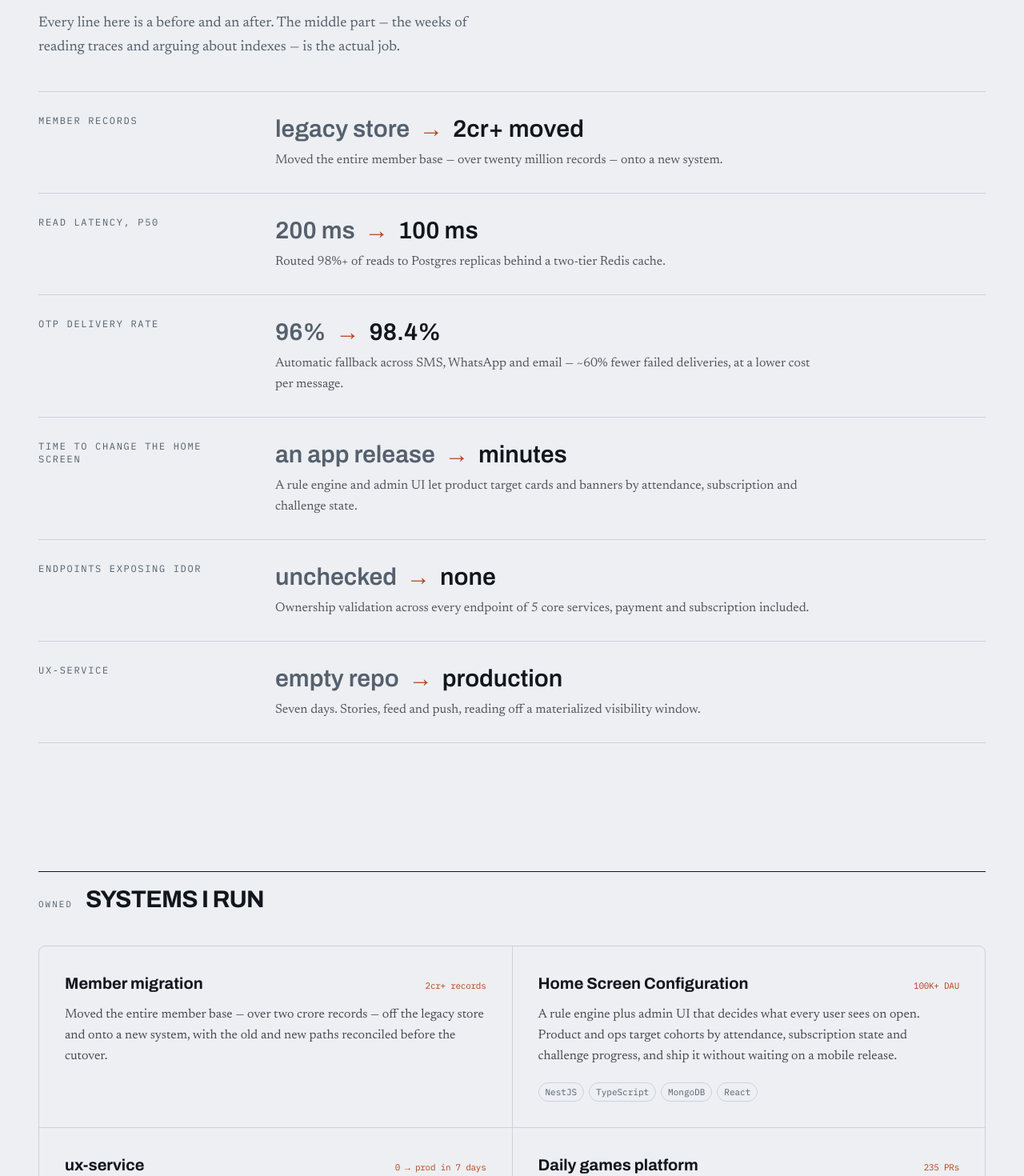
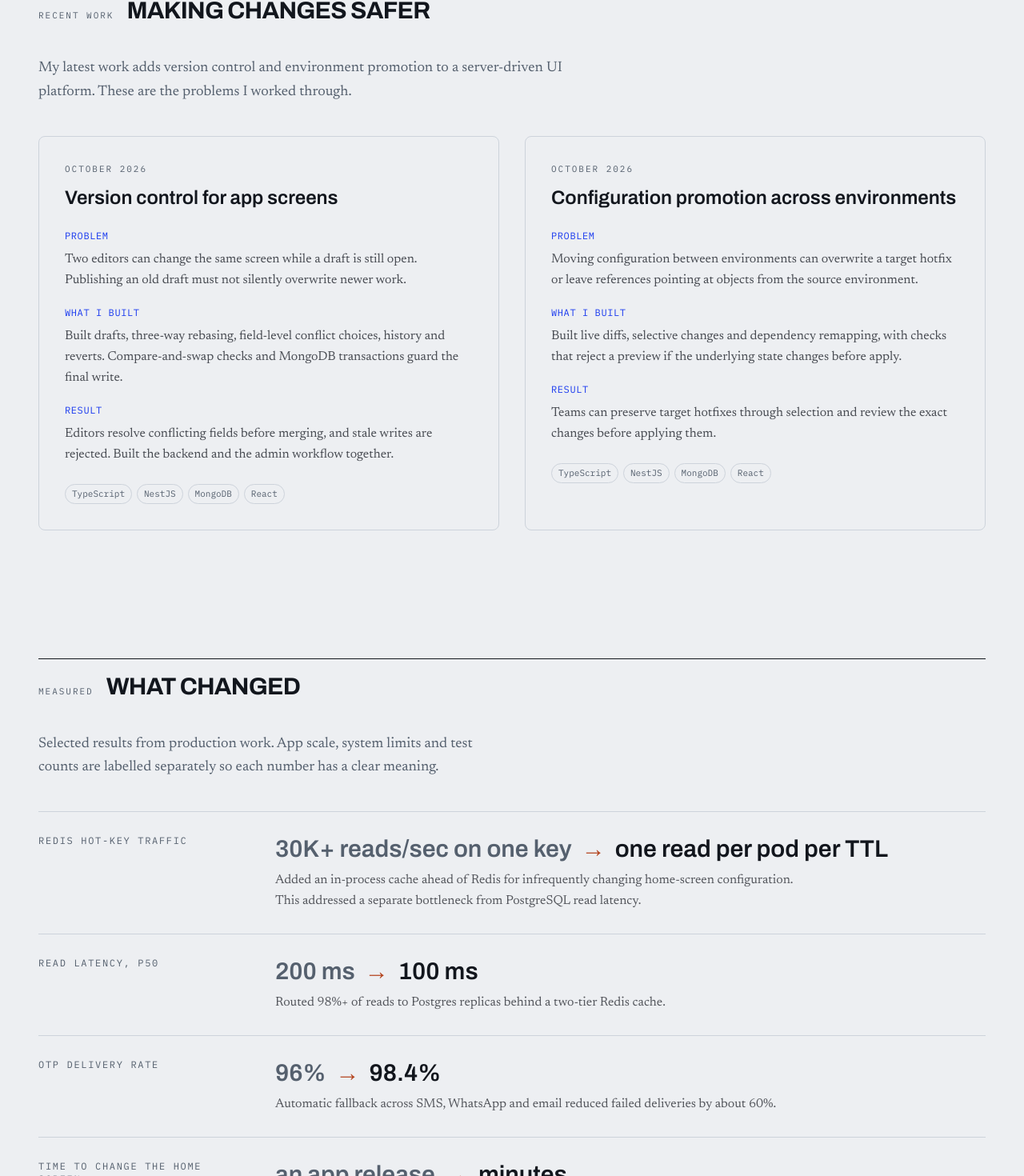
Before and after one commit to keshavsaini0311/portfolio, a React (Vite) app: page / in a window 1280 px wide. Shown: the part 762-2232 px from the top of the page at 80% size. Built offline with nearby package versions, Linux system fonts and the light colour scheme.

Commit message:
Add recent engineering case studies and verified project metrics

```diff
--- a/src/App.jsx
+++ b/src/App.jsx
@@ -1,6 +1,6 @@
 import Nav from './components/Nav'
 import Hero from './components/Hero'
-import { Evidence, Systems, Built, Toolkit, Contact } from './components/Sections'
+import { RecentWork, Evidence, Systems, Built, Toolkit, Contact } from './components/Sections'
 
 export default function App() {
   return (
@@ -8,6 +8,7 @@ export default function App() {
       <Nav />
       <main>
         <Hero />
+        <RecentWork />
         <Evidence />
         <Systems />
         <Built />
--- a/src/components/Hero.jsx
+++ b/src/components/Hero.jsx
@@ -39,11 +39,11 @@ function Console() {
     <div className="overflow-hidden rounded-lg border border-console bg-console shadow-[0_24px_48px_-24px_rgba(18,22,29,0.55)]">
       <div className="flex items-center justify-between border-b border-console-line px-4 py-2.5">
         <span className="font-mono text-[0.625rem] uppercase tracking-[0.16em] text-console-dim">
-          habuild · production
+          engineering work
         </span>
         <span className="flex items-center gap-2 font-mono text-[0.625rem] uppercase tracking-[0.16em] text-console-dim">
           <span className="h-1.5 w-1.5 rounded-full bg-emerald-400" aria-hidden="true" />
-          consuming
+          replaying
         </span>
       </div>
 
--- a/src/components/Nav.jsx
+++ b/src/components/Nav.jsx
@@ -1,6 +1,7 @@
 import { profile } from '../data'
 
 const links = [
+  { href: '#recent', label: 'Recent' },
   { href: '#evidence', label: 'Evidence' },
   { href: '#systems', label: 'Systems' },
   { href: '#built', label: 'Built' },
--- a/src/components/Sections.jsx
+++ b/src/components/Sections.jsx
@@ -1,4 +1,4 @@
-import { ledger, systems, projects, stack, proof, profile } from '../data'
+import { recentWork, ledger, systems, projects, stack, proof, profile } from '../data'
 
 // The eyebrow names the kind of claim the section makes, so the labels carry
 // information rather than counting to five.
@@ -18,8 +18,8 @@ export function Evidence() {
   return (
     <Section id="evidence" label="Measured" title="What changed">
       <p className="mb-10 max-w-xl text-lg leading-relaxed text-graphite">
-        Every line here is a before and an after. The middle part — the weeks of reading
-        traces and arguing about indexes — is the actual job.
+        Selected results from production work. App scale, system limits and test counts
+        are labelled separately so each number has a clear meaning.
       </p>
 
       <dl className="border-t border-rule">
@@ -50,6 +50,36 @@ export function Evidence() {
   )
 }
 
+export function RecentWork() {
+  return (
+    <Section id="recent" label="Recent work" title="Making changes safer">
+      <p className="mb-10 max-w-2xl text-lg leading-relaxed text-graphite">
+        My latest work adds version control and environment promotion to a
+        server-driven UI platform. These are the problems I worked through.
+      </p>
+      <div className="grid gap-8 lg:grid-cols-2">
+        {recentWork.map((work) => (
+          <article key={work.name} className="rounded-lg border border-rule p-6 sm:p-8">
+            <p className="eyebrow">{work.period}</p>
+            <h3 className="mt-3 font-display text-2xl font-semibold">{work.name}</h3>
+            <dl className="mt-6 space-y-5">
+              {[['Problem', work.problem], ['What I built', work.approach], ['Result', work.result]].map(([label, text]) => (
+                <div key={label}>
+                  <dt className="font-mono text-xs uppercase tracking-wider text-cobalt">{label}</dt>
+                  <dd className="mt-2 leading-relaxed text-ink/75">{text}</dd>
+                </div>
+              ))}
+            </dl>
+            <ul className="mt-6 flex flex-wrap gap-1.5">
+              {work.stack.map((tool) => <li key={tool} className="chip">{tool}</li>)}
+            </ul>
+          </article>
+        ))}
+      </div>
+    </Section>
+  )
+}
+
 export function Systems() {
   return (
     <Section id="systems" label="Owned" title="Systems I run">
@@ -64,7 +94,7 @@ export function Systems() {
               systems.length % 2 === 1 && i === systems.length - 1 ? 'sm:col-span-2' : ''
             }`}
           >
-            <div className="flex items-baseline justify-between gap-4">
+            <div className="flex flex-wrap items-baseline justify-between gap-3">
               <h3 className="font-display text-xl" style={{ fontVariationSettings: "'wdth' 108, 'wght' 700" }}>
                 {s.name}
               </h3>
@@ -95,13 +125,21 @@ export function Built() {
       <div className="grid gap-10 sm:grid-cols-2">
         {projects.map((p) => (
           <article key={p.name} className="border-t border-ink pt-5">
-            <div className="flex items-baseline justify-between gap-4">
+            <div className="flex flex-wrap items-baseline justify-between gap-3">
               <h3 className="font-display text-xl" style={{ fontVariationSettings: "'wdth' 108, 'wght' 700" }}>
                 {p.name}
               </h3>
               <span className="shrink-0 font-mono text-[0.6875rem] text-graphite">{p.period}</span>
             </div>
             <p className="mt-3 leading-relaxed text-ink/75">{p.body}</p>
+            {p.metrics && (
+              <ul className="mt-5 flex flex-wrap gap-2">
+                {p.metrics.map((metric) => (
+                  <li key={metric} className="rounded border border-cobalt/20 bg-cobalt/5 px-3 py-2 font-mono text-xs text-cobalt">{metric}</li>
+                ))}
+              </ul>
+            )}
+            {p.detail && <p className="mt-4 text-sm leading-relaxed text-graphite">{p.detail}</p>}
             <ul className="mt-5 flex flex-wrap gap-1.5">
               {p.stack.map((t) => (
                 <li key={t} className="chip">
--- a/src/data.js
+++ b/src/data.js
@@ -5,19 +5,21 @@ export const profile = {
   role: 'SDE-1, Backend',
   company: 'HaBuild',
   location: 'Bengaluru, India',
-  email: 'keshav.sai0311@gmail.com',
+  email: 'ksv.work0311@gmail.com',
   phone: '+91 80827 47003',
   github: 'https://github.com/keshavsaini0311',
   linkedin: 'https://www.linkedin.com/in/keshav-saini-190a53256/',
   resume: '/Keshav_Saini_Resume.pdf',
   lede:
-    'I build the backend behind a consumer app with 100K+ daily users — the config engine, the auth flow, the queues that hold it together. Most of the job is making something faster, then making it boring.',
+    'I build backend systems for a consumer app with 100K+ daily users. My recent work covers a server-driven UI platform, version control for screens, and configuration promotion across environments. I also work on caching, authentication and reliable event processing.',
 }
 
-// Hero console. Every record is a real thing that happened in production.
+// Illustrative activity, based on verified engineering work. Not a live feed.
 export const stream = [
-  { topic: 'members.migrated', detail: '2cr+ records moved to the new system' },
-  { topic: 'service.shipped', detail: 'ux-service · empty repo → prod in 7 days' },
+  { topic: 'screen.rebased', detail: 'three-way merge · field-level conflict choices' },
+  { topic: 'config.promoted', detail: 'selective diffs · dependency remapping' },
+  { topic: 'sdk.checked', detail: 'semver gating for compatible components' },
+  { topic: 'service.shipped', detail: 'community backend · zero to prod in a week' },
   { topic: 'home.config.published', detail: 'cohort rules live in minutes, no app release' },
   { topic: 'read.routed', detail: '98% of reads → postgres replicas' },
   { topic: 'cache.warm', detail: 'dual redis · p50 200ms → 100ms' },
@@ -27,16 +29,33 @@ export const stream = [
   { topic: 'discovery.resolved', detail: 'dynamic service urls across 9 services' },
   { topic: 'qr.session.opened', detail: 'redis lifecycle · rate-limited polling' },
   { topic: 'streak.recovered', detail: 'daily games · streak lives · IST boundaries' },
-  { topic: 'pr.merged', detail: '703 merged · 28 repos · 14 months' },
-  { topic: 'review.approved', detail: '67 reviews · 13 teammates' },
+]
+
+export const recentWork = [
+  {
+    name: 'Version control for app screens',
+    period: 'October 2026',
+    problem: 'Two editors can change the same screen while a draft is still open. Publishing an old draft must not silently overwrite newer work.',
+    approach: 'Built drafts, three-way rebasing, field-level conflict choices, history and reverts. Compare-and-swap checks and MongoDB transactions guard the final write.',
+    result: 'Editors resolve conflicting fields before merging, and stale writes are rejected. Built the backend and the admin workflow together.',
+    stack: ['TypeScript', 'NestJS', 'MongoDB', 'React'],
+  },
+  {
+    name: 'Configuration promotion across environments',
+    period: 'October 2026',
+    problem: 'Moving configuration between environments can overwrite a target hotfix or leave references pointing at objects from the source environment.',
+    approach: 'Built live diffs, selective changes and dependency remapping, with checks that reject a preview if the underlying state changes before apply.',
+    result: 'Teams can preserve target hotfixes through selection and review the exact changes before applying them.',
+    stack: ['TypeScript', 'NestJS', 'MongoDB', 'React'],
+  },
 ]
 
 export const ledger = [
   {
-    metric: 'Member records',
-    before: 'legacy store',
-    after: '2cr+ moved',
-    note: 'Moved the entire member base — over twenty million records — onto a new system.',
+    metric: 'Redis hot-key traffic',
+    before: '30K+ reads/sec on one key',
+    after: 'one read per pod per TTL',
+    note: 'Added an in-process cache ahead of Redis for infrequently changing home-screen configuration. This addressed a separate bottleneck from PostgreSQL read latency.',
   },
   {
     metric: 'Read latency, p50',
@@ -48,7 +67,7 @@ export const ledger = [
     metric: 'OTP delivery rate',
     before: '96%',
     after: '98.4%',
-    note: 'Automatic fallback across SMS, WhatsApp and email — ~60% fewer failed deliveries, at a lower cost per message.',
+    note: 'Automatic fallback across SMS, WhatsApp and email reduced failed deliveries by about 60%.',
   },
   {
     metric: 'Time to change the home screen',
@@ -57,13 +76,13 @@ export const ledger = [
     note: 'A rule engine and admin UI let product target cards and banners by attendance, subscription and challenge state.',
   },
   {
-    metric: 'Endpoints exposing IDOR',
-    before: 'unchecked',
-    after: 'none',
-    note: 'Ownership validation across every endpoint of 5 core services, payment and subscription included.',
+    metric: 'Authorization hardening',
+    before: 'missing ownership checks',
+    after: '5 core services hardened',
+    note: 'Closed insecure direct object references, including in payment and subscription flows. Also hardened shared JWT authentication across 6+ services.',
   },
   {
-    metric: 'ux-service',
+    metric: 'Community backend',
     before: 'empty repo',
     after: 'production',
     note: 'Seven days. Stories, feed and push, reading off a materialized visibility window.',
@@ -72,11 +91,10 @@ export const ledger = [
 
 export const systems = [
   {
-    name: 'Member migration',
-    scale: '2cr+ records',
-    body: 'Moved the entire member base — over two crore records — off the legacy store and onto a new system, with the old and new paths reconciled before the cutover.',
-    // stack: pending — tell me the source and target and I will fill these in.
-    stack: [],
+    name: 'Server-driven UI and BFF',
+    scale: '100K+ DAU app',
+    body: 'Built component registration, surface composition, attribute targeting and API aggregation, plus an admin authoring interface. Semver gates protect older app SDKs; rendering handles device clocks, timezones and scheduled refreshes.',
+    stack: ['NestJS', 'TypeScript', 'MongoDB', 'React'],
   },
   {
     name: 'Home Screen Configuration',
@@ -85,16 +103,22 @@ export const systems = [
     stack: ['NestJS', 'TypeScript', 'MongoDB', 'React'],
   },
   {
-    name: 'ux-service',
+    name: 'Community and feed backend',
     scale: '0 → prod in 7 days',
     body: 'Community stories, the feed and push notifications. Feed reads come off a materialized visibility window instead of a fan-out query. It now hosts the home-screen rule engine.',
     stack: ['NestJS', 'MongoDB', 'Redis'],
   },
   {
     name: 'Daily games platform',
-    scale: '235 PRs',
+    scale: 'Puzzles · quizzes · Sudoku',
     body: 'Puzzle, quiz and Sudoku APIs with per-difficulty generation, answer shuffling and leaderboards. Streaks survive a missed day through "streak lives", and every day boundary is IST-aware.',
     stack: ['NestJS', 'Prisma', 'Redis', 'PostgreSQL'],
+  },
+  {
+    name: 'Go analytics and queue reliability',
+    scale: 'Production Go + SQS',
+    body: 'Hardened JWT validation and rate limiting, added OpenTelemetry tracing, and improved SQS consumer shutdown, idempotent writes, retries and dead-letter handling. This pipeline is separate from the Kafka migration.',
+    stack: ['Go', 'Gin', 'AWS SQS', 'OpenTelemetry'],
   },
   {
     name: 'Auth & identity',
@@ -105,7 +129,7 @@ export const systems = [
   {
     name: 'Service discovery',
     scale: '9 services',
-    body: 'A central resolver for service URLs, rolled out across user, auth, notification, payment, chat, leaderboard, referral, offer and tools — replacing hardcoded endpoints everywhere.',
+    body: 'A central resolver for service URLs, rolled out across 9 services to replace hardcoded endpoints.',
     stack: ['TypeScript', 'Node.js'],
   },
   {
@@ -119,15 +143,17 @@ export const systems = [
 export const projects = [
   {
     name: 'SyncSofa',
-    period: 'Sep 2026 — Present',
+    period: 'Sep 2026 - Present',
     body: 'Watch YouTube together with synchronized playback, shared playlists and chat. Rooms support up to six people, with peer-to-peer WebRTC calls and SQLite-backed room state.',
     stack: ['TypeScript', 'React', 'Node.js', 'WebSocket', 'WebRTC', 'SQLite'],
     code: 'https://github.com/keshavsaini0311/syncsofa',
     live: 'https://syncsofa.onrender.com/',
+    metrics: ['6-person room limit', '95 unit tests', '12 browser tests'],
+    detail: 'Checks cover two-person calls, playlist and chat updates, refreshes and reconnects. The free Render demo uses temporary storage, so rooms reset when the server restarts.',
   },
   {
     name: 'Social Media App',
-    period: 'Jul — Aug 2024',
+    period: 'Jul - Aug 2024',
     body: 'A feed built on paginated MongoDB aggregation, with real-time messaging over Socket.io and optimistic updates on the client.',
     stack: ['MERN', 'Socket.io', 'Chakra UI'],
     code: 'https://github.com/keshavsaini0311/social-media',
@@ -143,8 +169,8 @@ export const stack = [
 ]
 
 export const proof = [
-  { label: 'Codeforces', value: 'Expert · 1605', note: 'Top 2000 in India', href: 'https://codeforces.com/profile/keshav.sai0311' },
-  { label: 'LeetCode', value: 'Top 4% · 1900+', note: '800+ problems solved', href: 'https://leetcode.com/u/user6605NH/' },
-  { label: 'CodeChef', value: '4★ · Div 2', note: 'Top 3K in India', href: 'https://www.codechef.com/users/keshav0311' },
+  { label: 'Codeforces', value: 'Expert · peak 1605', note: 'Competitive programming', href: 'https://codeforces.com/profile/keshav.sai0311' },
+  { label: 'LeetCode', value: '900+ problems solved', note: 'Including 120+ Hard', href: 'https://leetcode.com/u/user6605NH/' },
+  { label: 'CodeChef', value: '4 Star', note: 'Competitive programming', href: 'https://www.codechef.com/users/keshav0311' },
   { label: 'IIIT Nagpur', value: 'B.Tech · 8.16', note: 'Electronics & Communication, 2026', href: null },
 ]
```
Also changed, not shown: 2 other files (tests, documents, lock files or other folders).
